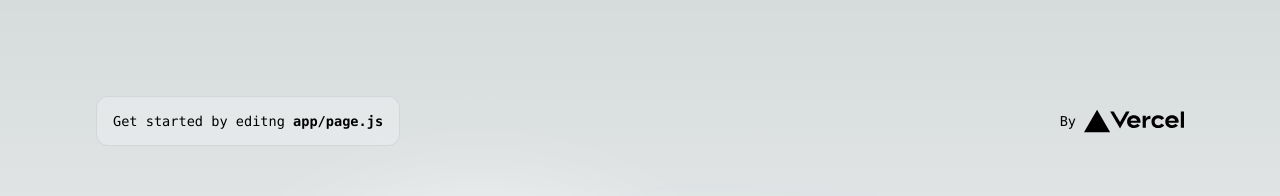
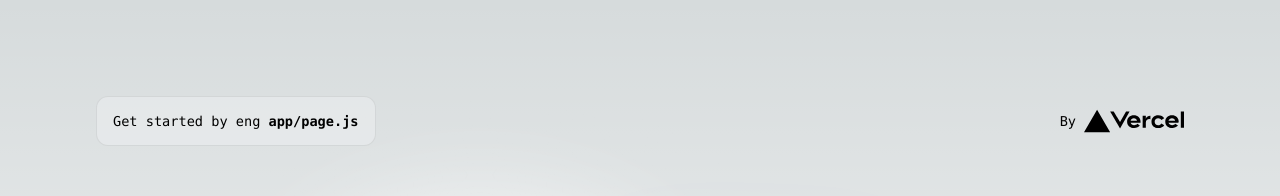
Before and after one commit to nhatnv6767/alimazon, a Next.js app: page / in a window 1280 px wide. Shown: the top 196 px of the page. Built offline with nearby package versions, Linux system fonts and the light colour scheme.

Commit message:
nothing here

```diff
--- a/app/page.js
+++ b/app/page.js
@@ -6,7 +6,7 @@ export default function Home() {
     <main className={styles.main}>
       <div className={styles.description}>
         <p>
-          Get started by editng&nbsp;
+          Get started by eng&nbsp;
           <code className={styles.code}>app/page.js</code>
         </p>
         <div>
```
